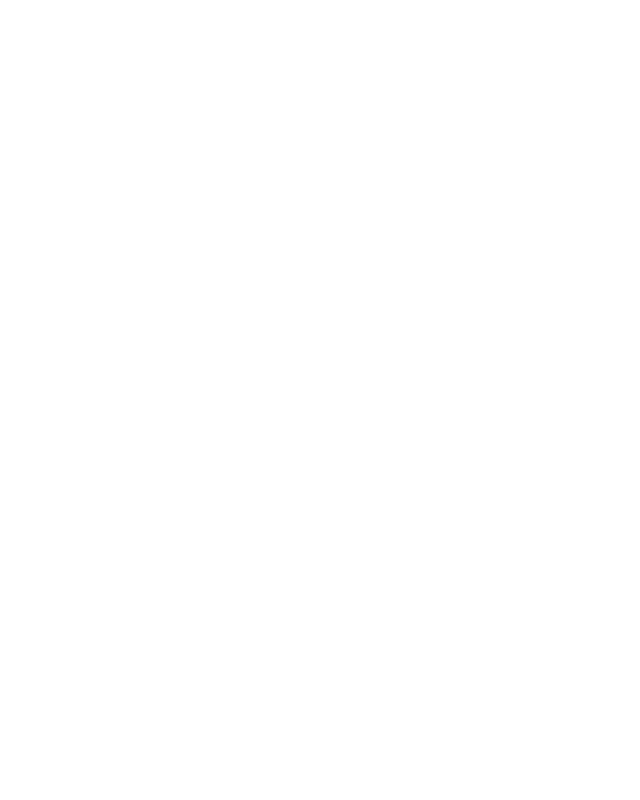
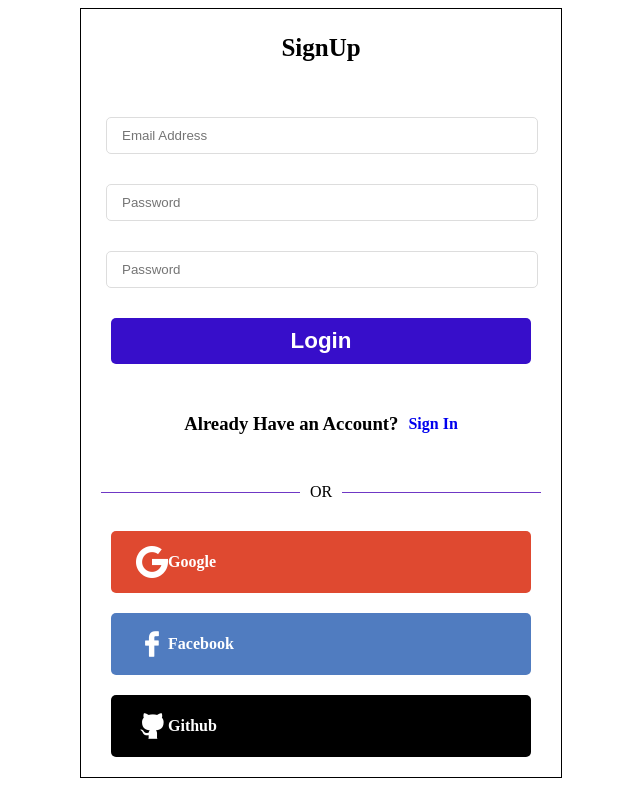
Before and after one commit to Jim97M/cstart, a React app: page /signup in a window 1280 px wide. Before the commit this address had no page. Shown: the whole page, without its empty margins (319-959 px from the left). Built offline with nearby package versions, Linux system fonts and the light colour scheme.

Commit message:
Sign Up Form

```diff
--- a/src/App.js
+++ b/src/App.js
@@ -1,11 +1,13 @@
 import React from 'react';
 import { Routes, Route } from 'react-router-dom';
 import SigninPage from './pages/signin/SigninPage';
+import SignUpPage from './pages/signup/SignUpPage';
 
 const App = () => {
   return (
     <Routes>
       <Route path='/' element={<SigninPage />} />
+      <Route path='/signup' element={<SignUpPage />} />
     </Routes>
   )
 }
--- a/src/pages/signin/SignIn.css
+++ b/src/pages/signin/SignIn.css
@@ -29,9 +29,8 @@
 }
 
 .input {
-    width: 400px;
-    outline: none;
-    padding: 10px 15px;
+  width: 430px;
+  margin: auto;
 }
 
 .footer {
@@ -82,7 +81,6 @@
   background-color: black;
 }
 
-
 .loginButton{
   width: 370px;
   padding: 15px 25px;
@@ -101,3 +99,18 @@
   flex-direction: column;
   align-items: center;
 }
+
+.navigationLink {
+  display: flex;
+  flex-direction: row;
+  justify-items: center;
+  align-items: center;
+  margin: auto;
+}
+
+.linkNav {
+  font-size: 15;
+  font-weight: 700;
+  text-decoration: none;
+  margin-left: 10px;
+}
--- a/src/pages/signin/SigninPage.js
+++ b/src/pages/signin/SigninPage.js
@@ -1,5 +1,6 @@
 import React from 'react'
 import GoogleButton from 'react-google-button';
+import { Link } from 'react-router-dom';
 import './SignIn.css';
 import Google from "../../assets/google.png";
 import Facebook from "../../assets/facebook.png";
@@ -20,6 +21,9 @@
          </div>
          <div className='footer'>
           <button>Login</button>
+         </div>
+         <div className='navigationLink'>
+            <h3>Already Have an Account</h3> <Link to="/signup" className='linkNav' >Sign In</Link>
          </div>
          <div style={{ display: "flex", alignItems: "center", marginLeft: "20px", marginRight: "20px" }}>
     <div style={{ flex: 1, backgroundColor: "#6F38C5", height: "1px" }} />
--- a/src/pages/signup/SignUp.css
+++ b/src/pages/signup/SignUp.css
@@ -0,0 +1,112 @@
+.container {
+    height: 60%;
+    min-height: 60vh;
+    align-self: center;
+    align-items: center;
+    display: flex;
+    margin: auto;
+    width: 100%;
+   }
+   .innerBox {
+     min-width: 480px;
+     height: fit-content;
+     width: fit-content;
+     border: 0.8px solid black;
+     display: flex;
+     flex-direction: column;
+     gap: 30px;
+   }
+   .heading {
+     font-size: 25px;
+     font-weight: 700;
+     align-items: center;
+     align-self: center;
+   }
+   .input {
+       width: 430px;
+       margin: auto;
+       /* outline: none; */
+       /* padding: 10px 15px; */
+   }
+
+   .footer {
+     width: 420px;
+     align-self: center;
+     display: flex;
+     flex-direction: column;
+     gap: 20px;
+   }
+
+   .gbtn {
+     width: 400px;
+     display: flex;
+     align-items: center;
+     align-self: center;
+     flex-direction: column;
+   }
+
+   .footer .error {
+     font-weight: bold;
+     font-size: 0.875rem;
+     color: #ff3300;
+     text-align: center;
+   }
+
+   .footer button {
+     outline: none;
+     border: none;
+     background-color: #370eca;
+     color: #fff;
+     border-radius: 5px;
+
+     font-weight: bold;
+     font-size: 1.4rem;
+     padding: 10px 16px;
+     width: 100%;
+     transition: 100ms;
+     cursor: pointer;
+   }
+
+   .google{
+     background-color: #df4930;
+   }
+   .facebook{
+     background-color: #507cc0;
+   }
+   .github{
+     background-color: black;
+   }
+
+   .loginButton{
+     width: 370px;
+     padding: 15px 25px;
+     border-radius: 5px;
+     color: white;
+     display: flex;
+     align-items: center;
+     font-weight: bold;
+     margin-bottom: 20px;
+     cursor: pointer;
+   }
+
+   .left{
+     flex: 1;
+     display: flex;
+     flex-direction: column;
+     align-items: center;
+   }
+
+  .navigationLink {
+    display: flex;
+    flex-direction: row;
+    justify-items: center;
+    align-items: center;
+    margin: auto;
+  }
+
+  .linkNav {
+    font-size: 15;
+    font-weight: 700;
+    text-decoration: none;
+    margin-left: 10px;
+  }
--- a/src/pages/signup/SignUpPage.js
+++ b/src/pages/signup/SignUpPage.js
@@ -0,0 +1,55 @@
+import React from 'react';
+import { Link } from 'react-router-dom';
+import './SignUp.css';
+import Google from "../../assets/google.png";
+import Facebook from "../../assets/facebook.png";
+import Github from "../../assets/github.png";
+
+const SignUpPage = () => {
+
+  return (
+    <div className='container'>
+      <div className='innerBox'>
+        <h3 className='heading'>SignUp</h3>
+         <div className='input'>
+           <input type="text" placeholder="Email Address" />
+         </div>
+         <div className='input'>
+           <input type="text" placeholder="Password" />
+         </div>
+         <div className='input'>
+           <input type="text" placeholder="Password" />
+         </div>
+         <div className='footer'>
+          <button>Login</button>
+         </div>
+         <div className='navigationLink'>
+            <h3>Already Have an Account?</h3> <Link to="/" className='linkNav' >Sign In</Link>
+         </div>
+         <div style={{ display: "flex", alignItems: "center", marginLeft: "20px", marginRight: "20px" }}>
+         <div style={{ flex: 1, backgroundColor: "#6F38C5", height: "1px" }} />
+
+         <p style={{ margin: "0 10px" }}>OR</p>
+
+        <div style={{ flex: 1, backgroundColor: "#6F38C5", height: "1px" }} />
+         </div>
+         <div className="left">
+          <div className="loginButton google">
+            <img src={Google} alt="" className="icon" />
+            Google
+          </div>
+          <div className="loginButton facebook">
+            <img src={Facebook} alt="" className="icon" />
+            Facebook
+          </div>
+          <div className="loginButton github">
+            <img src={Github} alt="" className="icon" />
+            Github
+          </div>
+        </div>
+         </div>
+    </div>
+  )
+}
+
+export default SignUpPage;
```
